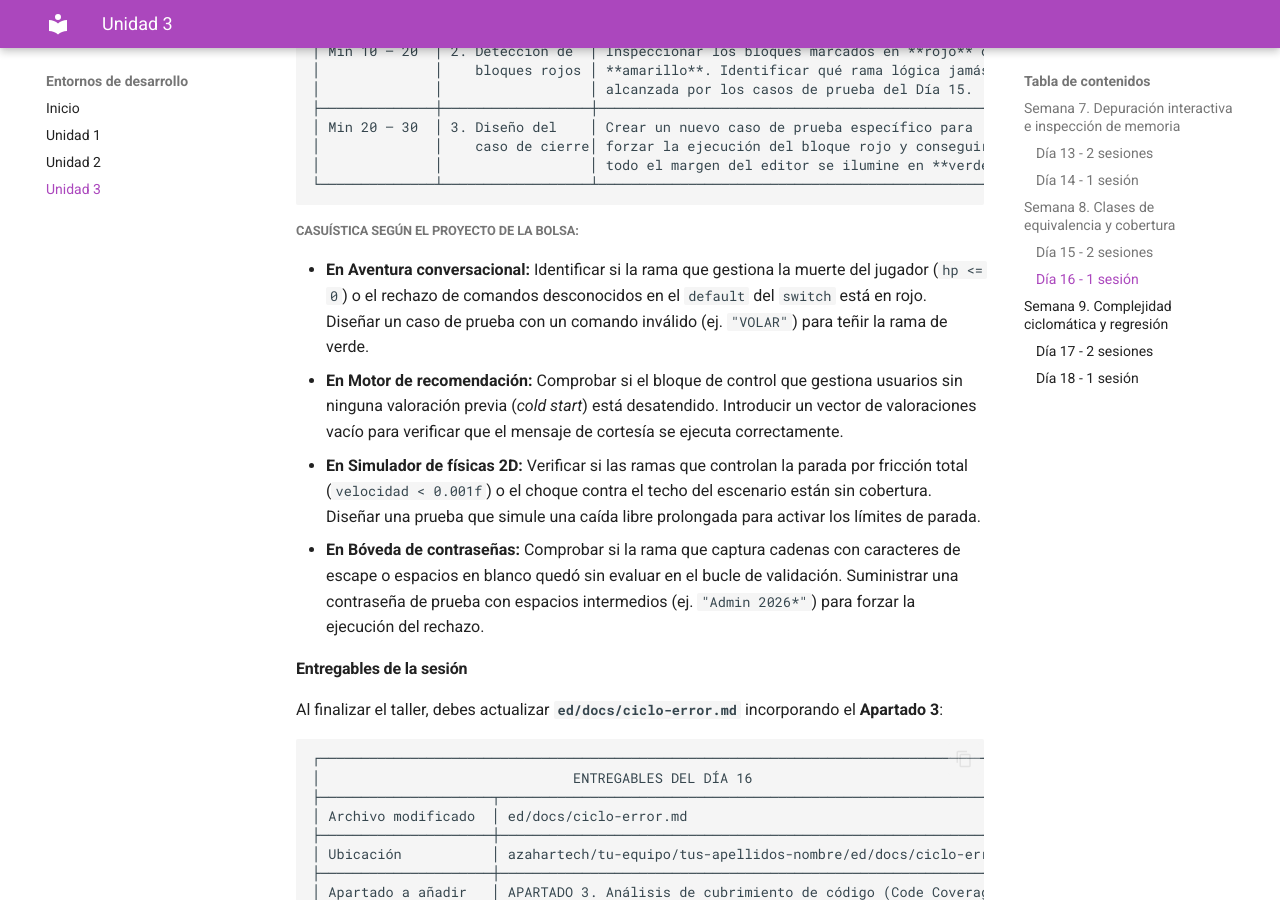
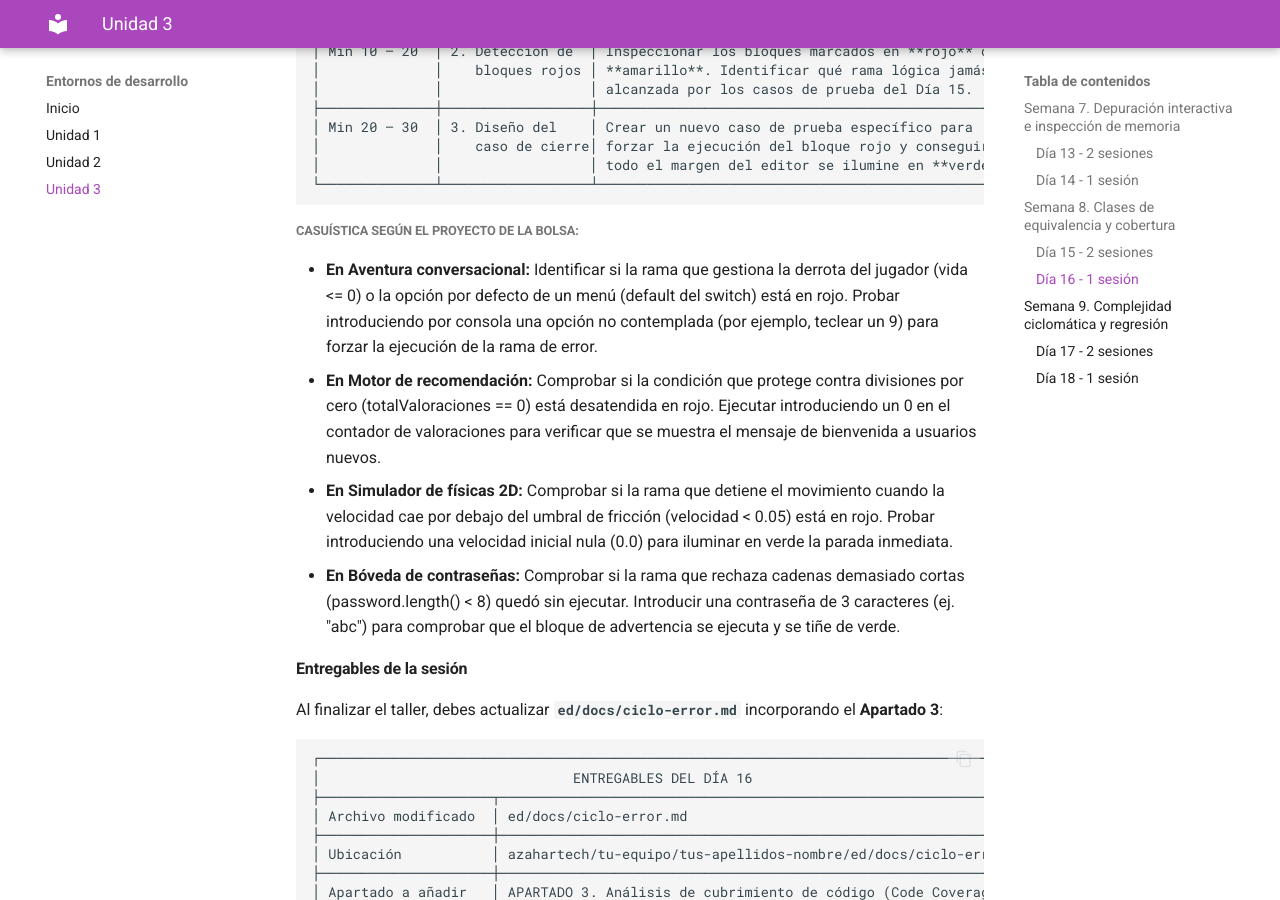
Before and after one commit to garmarcj/DAM-ED-20262027, an MkDocs documentation site: the page built from docs/unidad3.md, in a window 1280 px wide and 900 px high, scrolled down 20572 px. Built offline with MkDocs 1.6.1 and Material for MkDocs 9.7.7, drawn with Linux system fonts in a browser that asks for light colours.

Commit message:
[Curso 2026-2027] Cambios menores en la semana 8 de la unidad 3

```diff
--- a/docs/unidad3.md
+++ b/docs/unidad3.md
@@ -740,10 +740,10 @@ Durante el resto de la sesión, los estudiantes auditan su propio software aplic
 
 ##### Casuística según el proyecto de la bolsa:
 
-* **En Aventura conversacional:** Identificar si la rama que gestiona la muerte del jugador (`hp <= 0`) o el rechazo de comandos desconocidos en el `default` del `switch` está en rojo. Diseñar un caso de prueba con un comando inválido (ej. `"VOLAR"`) para teñir la rama de verde.
-* **En Motor de recomendación:** Comprobar si el bloque de control que gestiona usuarios sin ninguna valoración previa (*cold start*) está desatendido. Introducir un vector de valoraciones vacío para verificar que el mensaje de cortesía se ejecuta correctamente.
-* **En Simulador de físicas 2D:** Verificar si las ramas que controlan la parada por fricción total (`velocidad < 0.001f`) o el choque contra el techo del escenario están sin cobertura. Diseñar una prueba que simule una caída libre prolongada para activar los límites de parada.
-* **En Bóveda de contraseñas:** Comprobar si la rama que captura cadenas con caracteres de escape o espacios en blanco quedó sin evaluar en el bucle de validación. Suministrar una contraseña de prueba con espacios intermedios (ej. `"Admin 2026*"`) para forzar la ejecución del rechazo.
+* **En Aventura conversacional:** Identificar si la rama que gestiona la derrota del jugador (vida <= 0) o la opción por defecto de un menú (default del switch) está en rojo. Probar introduciendo por consola una opción no contemplada (por ejemplo, teclear un 9) para forzar la ejecución de la rama de error.
+* **En Motor de recomendación:** Comprobar si la condición que protege contra divisiones por cero (totalValoraciones == 0) está desatendida en rojo. Ejecutar introduciendo un 0 en el contador de valoraciones para verificar que se muestra el mensaje de bienvenida a usuarios nuevos.
+* **En Simulador de físicas 2D:** Comprobar si la rama que detiene el movimiento cuando la velocidad cae por debajo del umbral de fricción (velocidad < 0.05) está en rojo. Probar introduciendo una velocidad inicial nula (0.0) para iluminar en verde la parada inmediata.
+* **En Bóveda de contraseñas:** Comprobar si la rama que rechaza cadenas demasiado cortas (password.length() < 8) quedó sin ejecutar. Introducir una contraseña de 3 caracteres (ej. "abc") para comprobar que el bloque de advertencia se ejecuta y se tiñe de verde.
 
 #### Entregables de la sesión
 
```
